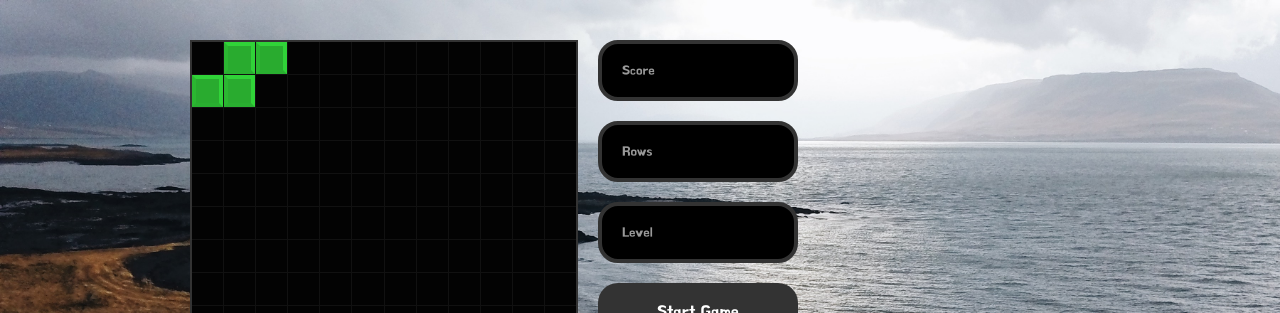
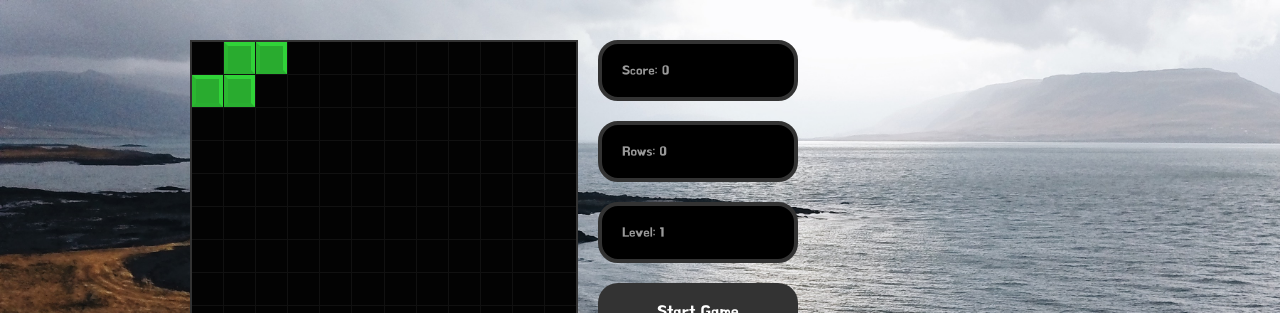
Before and after one commit to hjy0951/react-tetris-game, a React (Create React App) app: page / in a window 1280 px wide. Shown: the top 313 px of the page. Built offline with nearby package versions, Linux system fonts and the light colour scheme.

Commit message:
feat: 테트리스 현황판 display 구현

```diff
--- a/src/components/Tetris.tsx
+++ b/src/components/Tetris.tsx
@@ -11,15 +11,20 @@ import { checkCollision, createStage } from "../util/gameHelper";
 import { useStage } from "../hooks/useStage";
 import { usePlayer } from "../hooks/usePlayer";
 import { useInterval } from "../hooks/useInterval";
+import { useGameStatus } from "../hooks/useGameStatus";
 
 const Tetris = () => {
   const [gameOver, setGameOver] = useState(false);
   const [dropTime, setDropTime] = useState<number | null>(null);
 
   const [player, updatePlayerPos, resetPlayer, rotatePlayer] = usePlayer();
-  const [stage, setStage] = useStage(player, resetPlayer);
+  const [stage, setStage, rowsCleared] = useStage(player, resetPlayer);
+
+  const [score, setScore, rows, setRows, level, setLevel] =
+    useGameStatus(rowsCleared);
 
   console.log("Rendering!"); // 리렌더링 확인을 위한 로그
+  console.log("rowsCleared: " + rowsCleared);
 
   const startGame = () => {
     // Reset Everything
@@ -27,9 +32,18 @@ const Tetris = () => {
     setDropTime(1000);
     resetPlayer();
     setGameOver(false);
+    setScore(0);
+    setRows(0);
+    setLevel(1);
   };
 
   const drop = () => {
+    // 10개의 행이 정리될 때마다 level up & 속도 증가
+    if (rows > level * 10) {
+      setLevel((prev) => prev + 1);
+      setDropTime(850 + level * 150);
+    }
+
     if (!checkCollision(player, stage, { x: 0, y: 1 })) {
       updatePlayerPos({ x: 0, y: 1, collided: false });
     } else {
@@ -45,7 +59,7 @@ const Tetris = () => {
   const downKeyUp = ({ key }: KeyboardEvent<HTMLDivElement>) => {
     if (!gameOver) {
       if (key === "ArrowDown") {
-        setDropTime(1000);
+        setDropTime(850 + level * 150);
       }
     }
   };
@@ -88,9 +102,9 @@ const Tetris = () => {
             <Display gameOver={gameOver} text="Game Over" />
           ) : (
             <div>
-              <Display text="Score" />
-              <Display text="Rows" />
-              <Display text="Level" />
+              <Display text={`Score: ${score}`} />
+              <Display text={`Rows: ${rows}`} />
+              <Display text={`Level: ${level}`} />
             </div>
           )}
           <StartButton onClickFn={startGame} />
--- /dev/null
+++ b/src/hooks/useGameStatus.ts
@@ -0,0 +1,38 @@
+import {
+  useState,
+  useEffect,
+  useCallback,
+  useMemo,
+  Dispatch,
+  SetStateAction,
+} from "react";
+
+export const useGameStatus = (
+  rowsCleared: number
+): [
+  score: number,
+  setScore: Dispatch<SetStateAction<number>>,
+  rows: number,
+  setRows: Dispatch<SetStateAction<number>>,
+  level: number,
+  setLevel: Dispatch<SetStateAction<number>>
+] => {
+  const [score, setScore] = useState<number>(0);
+  const [rows, setRows] = useState<number>(0);
+  const [level, setLevel] = useState<number>(1);
+
+  const linePoints = useMemo(() => [0, 50, 100, 300, 1200], []);
+
+  const updateStatus = useCallback(() => {
+    if (rowsCleared > 0) {
+      setScore((prev) => prev + linePoints[rowsCleared] * level);
+      setRows((prev) => prev + rowsCleared);
+    }
+  }, [level, linePoints, rowsCleared]);
+
+  useEffect(() => {
+    updateStatus();
+  }, [updateStatus, rowsCleared, score]);
+
+  return [score, setScore, rows, setRows, level, setLevel];
+};
```
